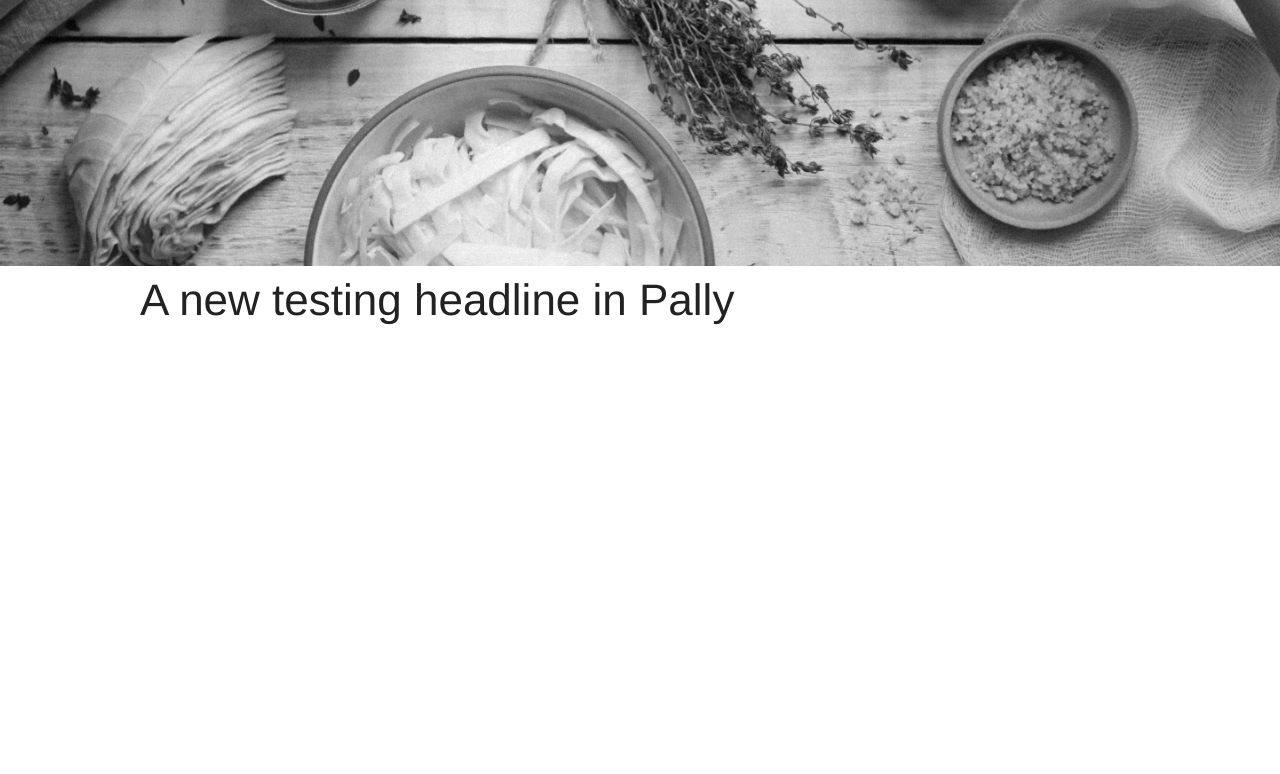
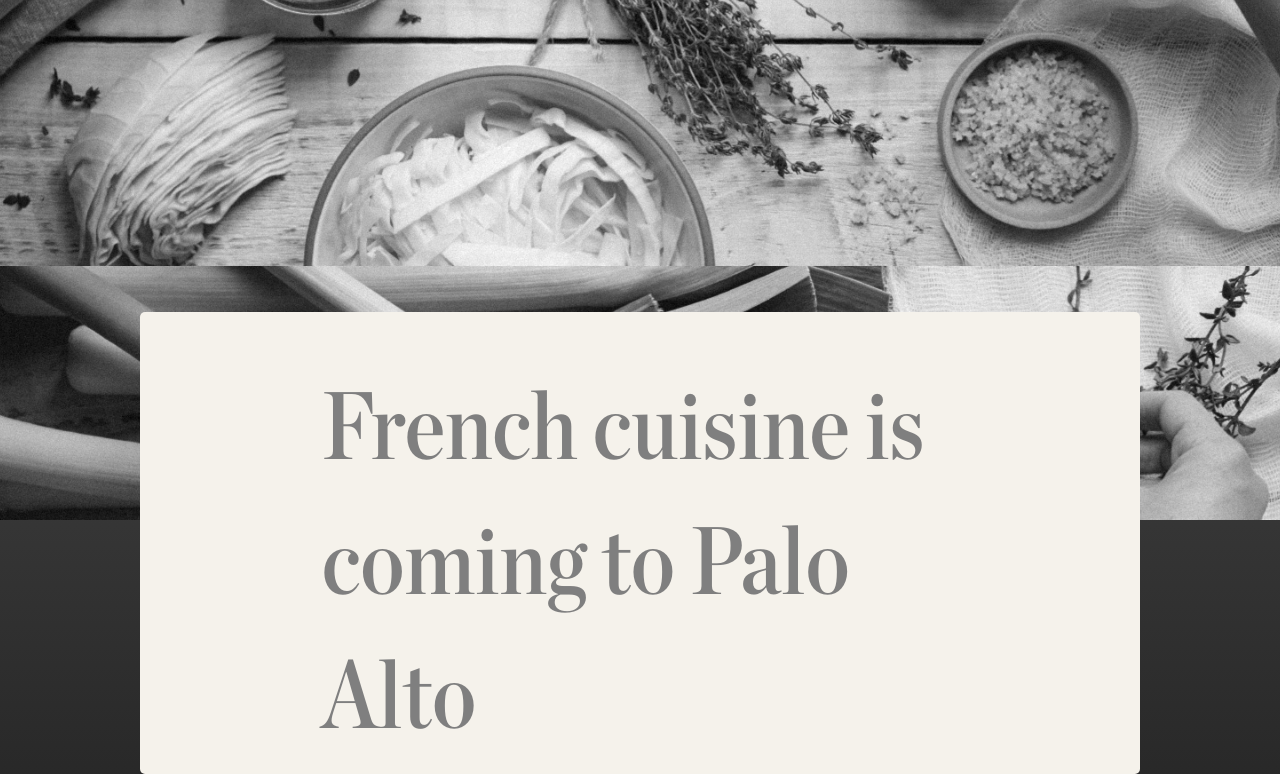
Before and after one commit to sohlis/zola, a website: page index.html in a window 1280 px wide. Shown: the part 534-1308 px from the top of the page. Before the commit the page ends 873 px from the top, so only its background shows below. Drawn offline with Linux system fonts and the light colour scheme.

Commit message:
feeling good where this is

```diff
--- a/index.html
+++ b/index.html
@@ -38,13 +38,25 @@
             </svg>
       </div>
     </div>
-    <div class="row">
-      <h1>A new testing headline in Pally</h1>
+    <div id="restof"class="row">
+      <div id="pagecontain" class="large-12 medium-12 columns">
+          <div id="papers" class="row">
+              <div id="topheadline" class="large-8 large-centered columns">
+                <h1>French cuisine is coming to Palo Alto</h1>
+              </div>
+          </div>
+      </div>
     </div>
 
     <!-- js -->
     <script src="bower_components/jquery/dist/jquery.min.js"></script>
     <script src="bower_components/foundation/js/foundation.min.js"></script>
     <script src="js/app.js"></script>
+
+    <!-- skroller -->
+        <script type="text/javascript" src="js/skrollr.js"></script>
+    <script type="text/javascript">
+    var s = skrollr.init();
+     </script>
   </body>
 </html>
--- a/scss/style.scss
+++ b/scss/style.scss
@@ -1,3 +1,18 @@
+$white-color: #F5F2EB;
+$red-color: #AB4A35;
+$dark-color: #7F7F7F;
+
+@font-face {
+  font-family: 'Chron';
+  src: url('cd.otf');
+}
+@font-face {
+  font-family: 'ChronItal';
+  src: url('cd_i.otf');
+}
+
+$head-font: "Chron", "Didot", "Bodoni", sans-serif;
+$em-font: "ChronItal", "Didot", "Bodoni", sans-serif;
 .topphoto {
    width: 100%;
    height: 100%;
@@ -11,7 +26,30 @@
   -o-background-size: cover;
   background-size: cover;
 }
-
+html {  background-image:linear-gradient(to top, #1A1A1A, #424242);}
 #logo {
 	margin-top: 8em;
 }
+
+#restof {
+
+
+}
+#pagecontain {
+ background-color: $white-color;
+ margin-top: -13em;
+ border-radius: 5px;
+}
+
+#papers {
+
+}
+#topheadline {
+  padding-top: 3em;
+}
+
+h1 {
+  font-family: $head-font;
+  color: $dark-color;
+  font-size: 6em;
+}
```
Also changed, not shown: css/cd.otf (added), css/cd_i.otf (added), css/style.css, 1 other file.
